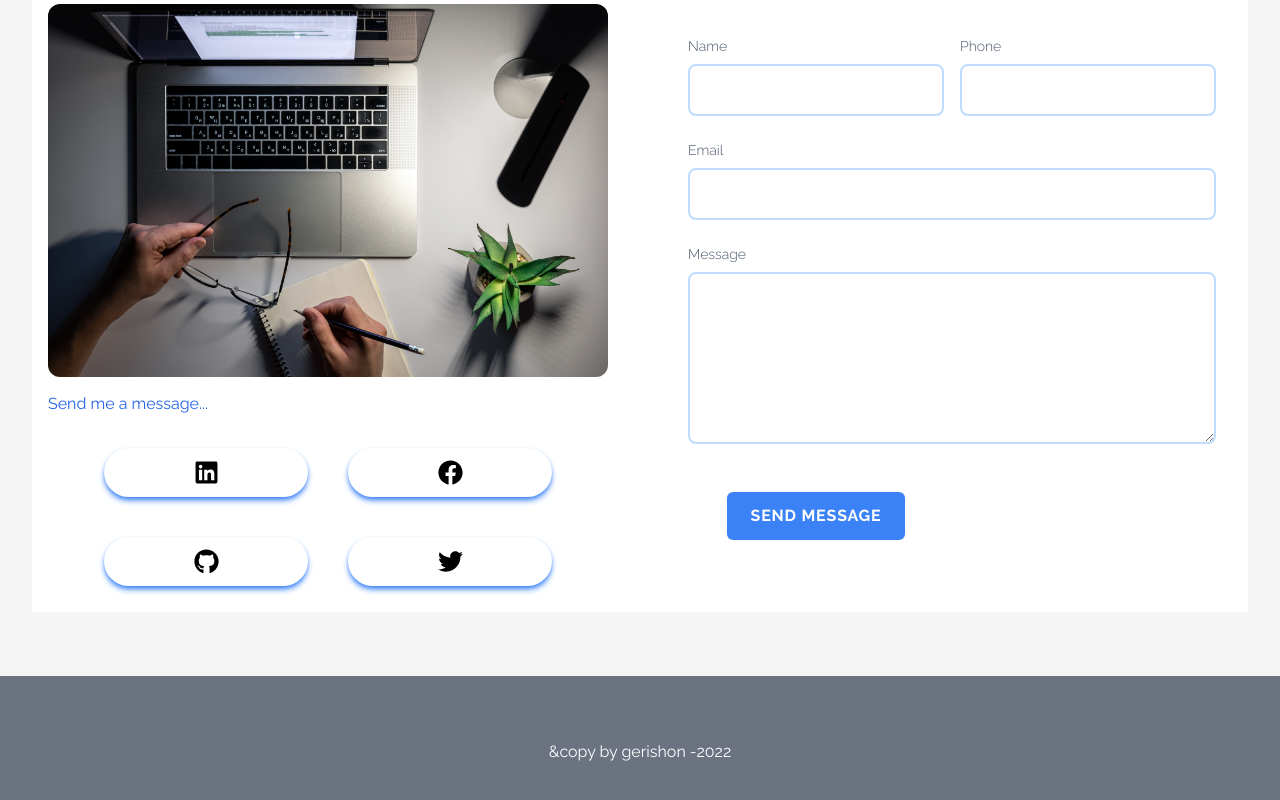
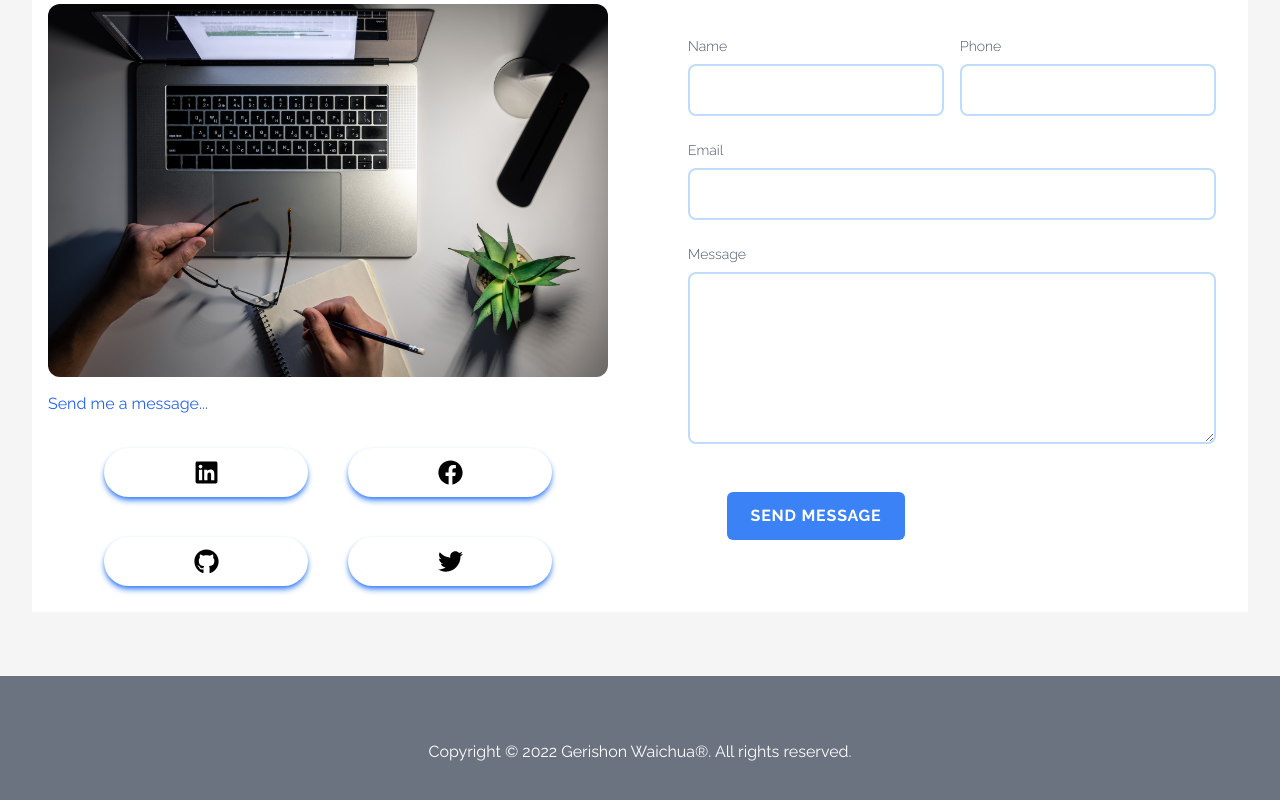
Before and after one commit to drgerishon/myportfolio, a Next.js app: page / in a window 1280 px wide. Shown: the part 3099-3899 px from the top of the page. Built offline with nearby package versions, Linux system fonts and the light colour scheme.

Commit message:
copyright

```diff
--- a/components/Footer.jsx
+++ b/components/Footer.jsx
@@ -1,13 +1,12 @@
-import React from 'react'
-
-
-
+import React from 'react';
 
 const Footer = () => {
   return (
-    <div className='max-w-screen-xl mx-auto px-8 py-16 text-center bg-gray-500'>
-        <h4 className='text-white text-center justify-center'>&copy by gerishon -2022</h4>
-        {/* <div grid className=" flex grid-cols-3 text-center">
+    <div className="max-w-screen-xl mx-auto px-8 py-16 text-center bg-gray-500">
+      <h4 className="text-white text-center justify-center">
+        Copyright © 2022 Gerishon Waichua®. All rights reserved.
+      </h4>
+      {/* <div grid className=" flex grid-cols-3 text-center">
         <div className="md:w-1/2 h-full rounded-xl p-4">
             <p>links</p>
         </div>
@@ -18,9 +17,8 @@ const Footer = () => {
             <p>more info</p>
         </div>
         </div> */}
+    </div>
+  );
+};
 
-    </div>
-  )
-}
-
-export default Footer
+export default Footer;
```
